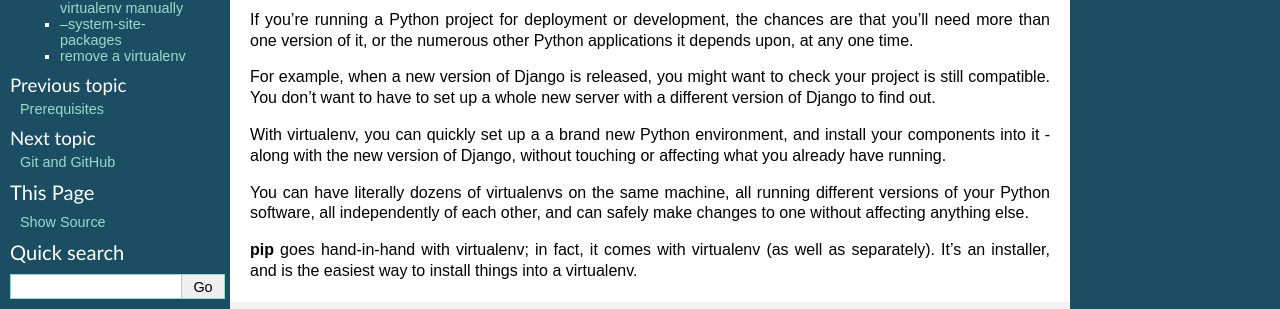
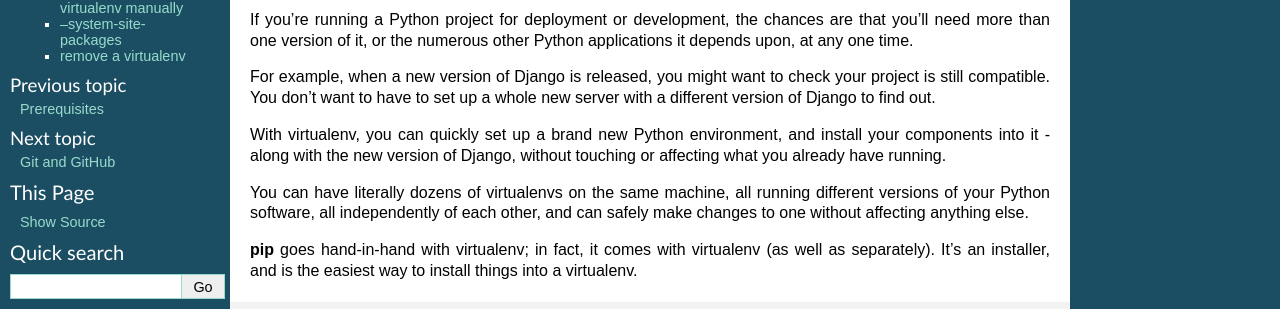
Before and after one commit to evildmp/afraid-to-commit, a Sphinx documentation site: the page built from docs/virtualenv.rst, in a window 1280 px wide and 900 px high. Shown: the part 314-623 px from the top of the window. Built offline with Sphinx 7.4.7, drawn with Linux system fonts in a browser that asks for light colours.

```diff
--- a/docs/virtualenv.rst
+++ b/docs/virtualenv.rst
@@ -22,7 +22,7 @@ For example, when a new version of Django is released, you might want to check
 your project is still compatible. You don't want to have to set up a whole new
 server with a different version of Django to find out.
 
-With virtualenv, you can quickly set up a a brand new Python environment, and
+With virtualenv, you can quickly set up a brand new Python environment, and
 install your components into it - along with the new version of Django,
 without touching or affecting what you already have running.
 
```
